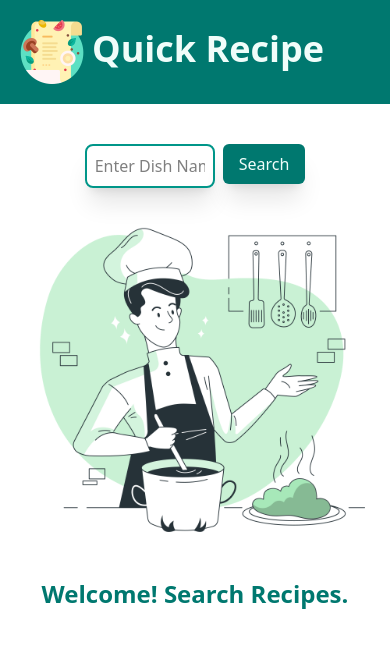
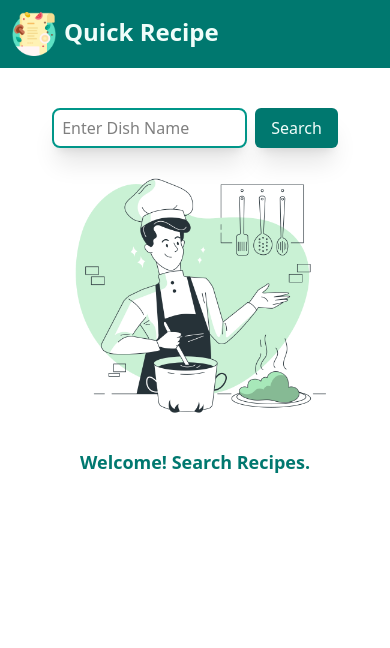
Before and after one commit to PurviMurkute/Quick-Recipe, a React (Vite) app: page / in a window 390 px wide. Shown: the top 648 px of the page. Built offline with nearby package versions, Linux system fonts and the light colour scheme.

Commit message:
small screen responsiv

```diff
--- a/src/components/RecipeCard.jsx
+++ b/src/components/RecipeCard.jsx
@@ -4,16 +4,16 @@ import chefimg from "./../assets/Chef-bro.png";
 import { Link } from "react-router";
 
 const RecipeCard = ({ detail }) => {
-  if (detail === undefined) {
+  if (!detail) {
     return <>
-    <img src={chefimg} alt="img" className="w-[400px] block mx-auto" />
-    <h3 className="font-bold text-2xl text-teal-700 text-center">Welcome! Search Recipes.</h3>
+    <img src={chefimg} alt="img" className="w-[300px] md:w-[400px] block mx-auto" />
+    <h3 className="font-bold text-lg md:text-2xl text-teal-700 text-center">Welcome! Search Recipes.</h3>
     </>;
   }
   if (detail.length === 0) {
     return (
       <>
-        <img src={chefimg} alt="img" className="w-[400px] block mx-auto" />
+        <img src={chefimg} alt="img" className="w-[420px] block mx-auto" />
         <h1 className="font-bold text-3xl text-teal-700 text-center">
           404 ERROR
         </h1>
@@ -24,7 +24,7 @@ const RecipeCard = ({ detail }) => {
     );
   }
   return (
-    <div className="flex justify-evenly flex-wrap my-10 mx-20">
+    <div className="flex justify-evenly flex-wrap md:my-10 m-5 md:mx-20">
       {detail.map((recipeItem, i) => {
         const { strMealThumb, strMeal, idMeal } = recipeItem;
         return (
--- a/src/components/Recipes.jsx
+++ b/src/components/Recipes.jsx
@@ -33,29 +33,28 @@ const Recipes = () => {
         "Data not found"
       ) : (
         <div className="p-5 bg-teal-100 min-h-screen">
-          <h2 className="text-3xl font-bold text-teal-700 text-center my-5">
+          <h2 className="text-3xl font-bold bg-teal-700 text-teal-50 text-center py-3 mb-2">
             Food Recipes
           </h2>
-          <div className="flex justify-center my-3">
+          <div className="md:flex md:justify-center my-3">
             <div>
               <img
                 src={recipeData.strMealThumb}
                 alt="recipeimg"
-                className="me-20 w-[500px] object-cover rounded-2xl hover:w-[510px]"
+                className="me-20 w-[450px] object-cover rounded-2xl mt-10"
               />
             </div>
-            <div className="mt-20">
-              <h3 className="bg-teal-700 text-teal-50 p-3 mb-5 font-medium inline text-2xl">
+            <div className="mt-5 md:mt-20">
+              <h3 className="bg-teal-700 text-teal-50 p-1 md:p-3 mb-5 font-medium inline text-lg md:text-2xl">
                 {recipeData.strMeal}
               </h3>
-              <p className="w-[550px] text-justify text-teal-700 text-lg font-semibold mt-5">
+              <p className="md:w-[550px] text-justify text-teal-700 text-md md:text-lg font-semibold mt-5">
                 {recipeData.strInstructions}
               </p>
-              <p>Check Recipe on YouTube</p>
             </div>
           </div>
-            <div className="my-10 block mx-auto ps-40 text-xl">
-              <Yticon color="#044847" className="inline me-2" />
+            <div className="my-3 md:my-10 block mx-auto md:ps-40 text-md md:text-xl text-teal-700">
+              <p>Check Recipe on YouTube <Yticon color="#044847" className="inline" /></p>
               {recipeData.strYoutube}
             </div>
         </div>
--- a/src/views/Home.jsx
+++ b/src/views/Home.jsx
@@ -15,11 +15,11 @@ const Home = () => {
 
   return (
     <div>
-      <h1 className="text-4xl font-bold bg-teal-700 text-teal-50 p-3">
+      <h1 className="text-2xl md:text-4xl font-bold bg-teal-700 text-teal-50 p-1 md:p-3">
         <img
           src={foodrecipeicon}
           alt="recipe-icon"
-          className="w-[80px] inline p-2"
+          className="w-[60px] md:w-[80px] inline p-2"
         />
         Quick Recipe
       </h1>
@@ -30,7 +30,7 @@ const Home = () => {
           placeholder="Enter Dish Name"
           value={searchFood}
           onChange={(e)=>{setSearchFood(e.target.value)}}
-          className="w-1/3 border-2 border-teal-600 px-2 py-2 me-2 rounded-lg shadow-xl focus:outline-none"
+          className="w-1/2 md:w-1/3 border-2 border-teal-600 px-2 py-1 md:py-2 me-2 rounded-lg shadow-xl focus:outline-none"
         />
         <Button btntext={"Search"} onClick={()=>{getFoodRecipe()}}/>
       </div>
```
